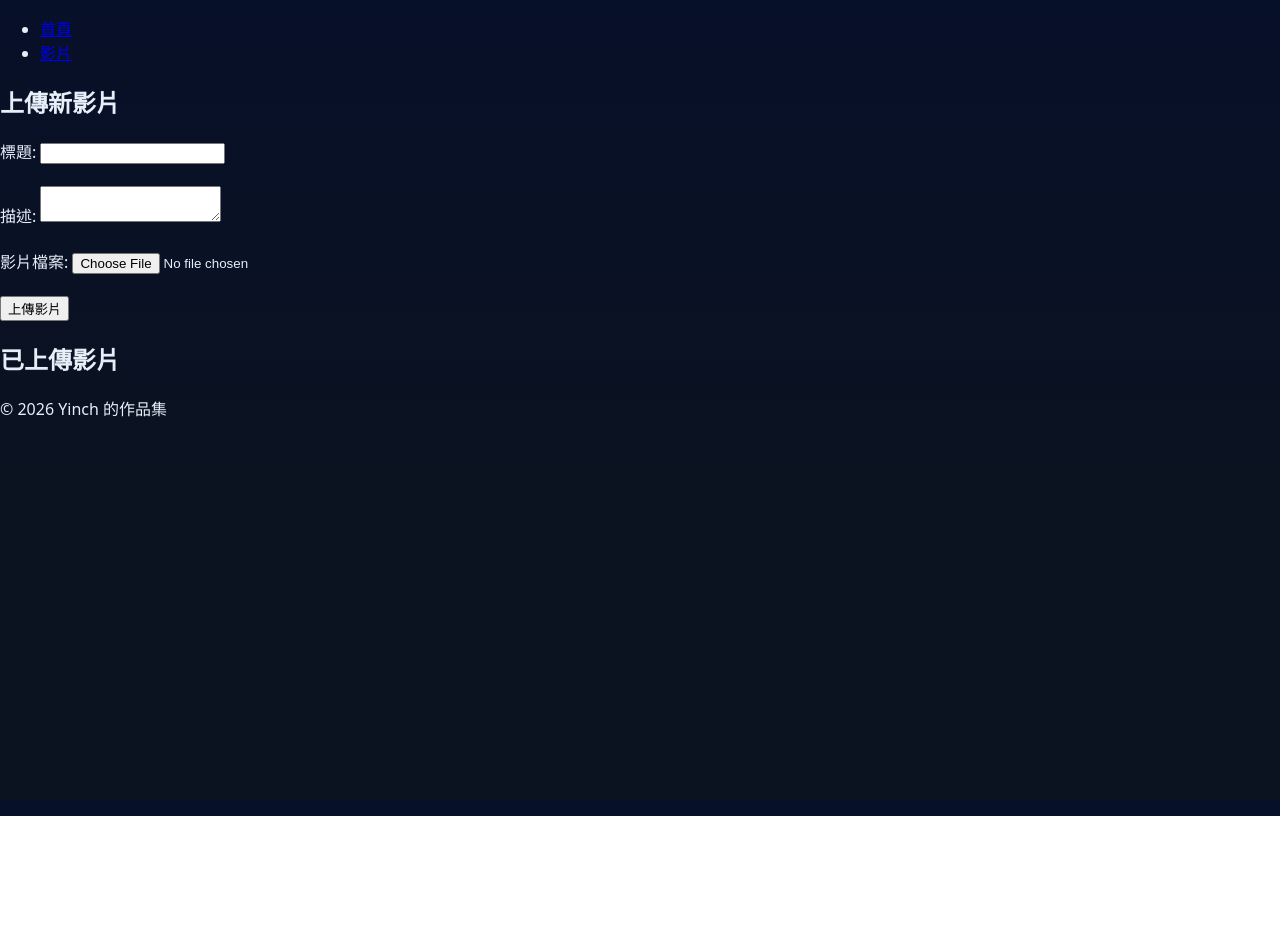
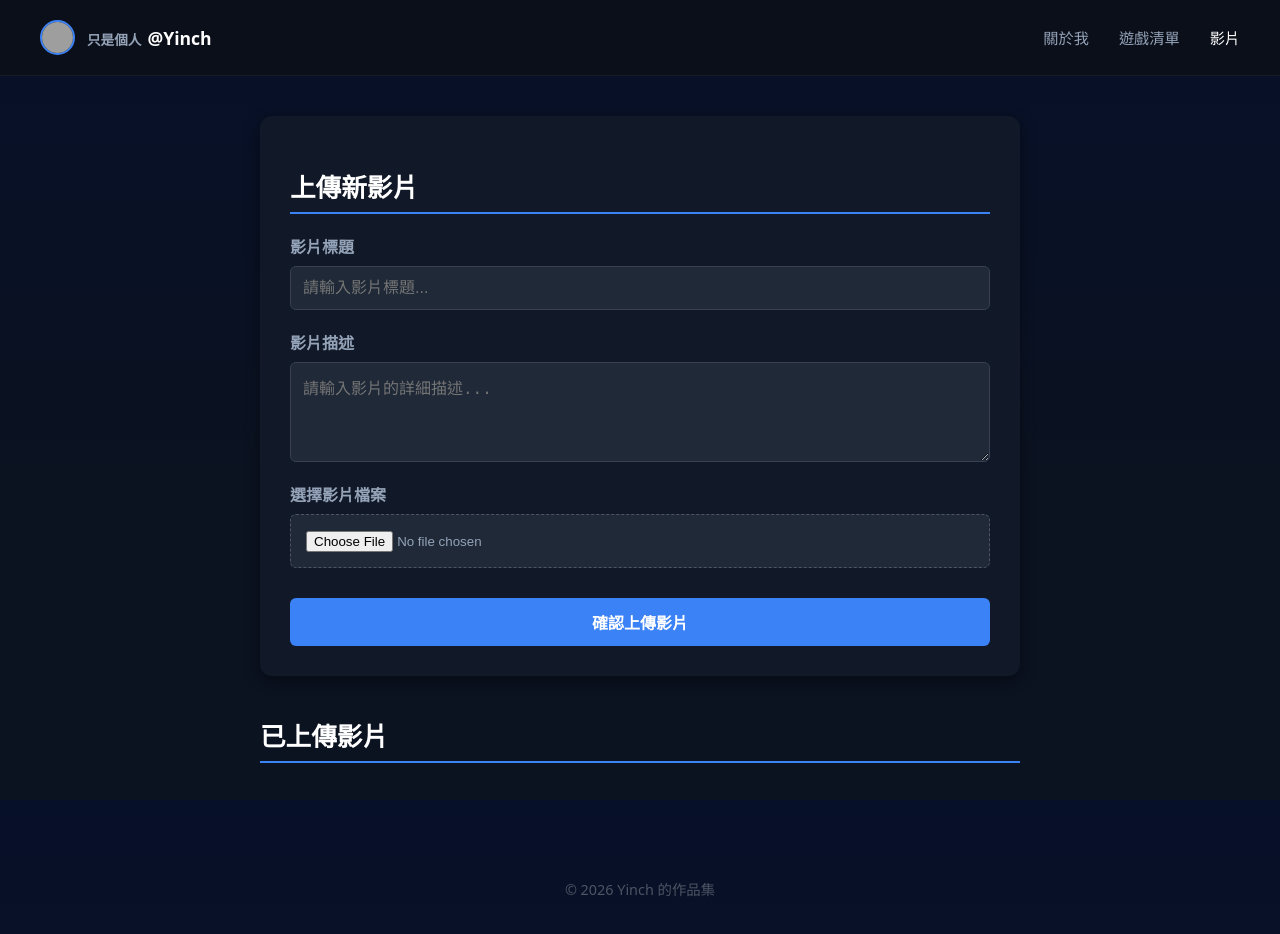
Before and after one commit to Y1nch/y1nch.github.io, a website: page videos.html in a window 1280 px wide. Before the commit the page ends 816 px from the top, so only its background shows below. Drawn offline with Linux system fonts and the light colour scheme; no server answers; grey boxes are pictures that could not be loaded.

Commit message:
V1.1
fixed video upload screen

```diff
--- a/videos.html
+++ b/videos.html
@@ -3,15 +3,186 @@
 <head>
     <meta charset="UTF-8">
     <meta name="viewport" content="width=device-width, initial-scale=1.0">
-    <title>影片</title>
+    <title>影片 - Yinch 的作品集</title>
     <link rel="stylesheet" href="styles/main.css">
+    <style>
+        /* 1. 頂部導覽列同步首頁樣式 */
+        header {
+            background-color: #0b0f19; /* 貼合首頁的深藍黑底色 */
+            padding: 20px 40px;
+            display: flex;
+            justify-content: space-between;
+            align-items: center;
+            border-bottom: 1px solid rgba(255, 255, 255, 0.05);
+        }
+
+        .logo-section {
+            display: flex;
+            align-items: center;
+            gap: 12px;
+        }
+
+        .logo-avatar {
+            width: 35px;
+            height: 35px;
+            border-radius: 50%;
+            object-fit: cover;
+            border: 2px solid #3b82f6;
+        }
+
+        .logo-text {
+            color: #ffffff;
+            font-weight: bold;
+            font-size: 1.1rem;
+            text-decoration: none;
+        }
+
+        .logo-sub {
+            color: #94a3b8;
+            font-size: 0.85rem;
+            margin-right: 6px;
+        }
+
+        nav ul {
+            list-style: none;
+            margin: 0;
+            padding: 0;
+            display: flex;
+            gap: 30px; /* 讓選單字體有舒服的間距 */
+        }
+
+        nav ul li a {
+            color: #94a3b8;
+            text-decoration: none;
+            font-size: 0.95rem;
+            transition: color 0.2s ease;
+        }
+
+        nav ul li a:hover,
+        nav ul li a.active {
+            color: #ffffff; /* 懸浮或作用中變亮白 */
+        }
+
+        /* 2. 頁面主體排版維持 */
+        main {
+            max-width: 800px;
+            margin: 40px auto;
+            padding: 0 20px;
+            font-family: -apple-system, BlinkMacSystemFont, "Segoe UI", Roboto, sans-serif;
+            color: #ffffff;
+        }
+
+        h2 {
+            font-size: 1.6rem;
+            margin-bottom: 20px;
+            border-bottom: 2px solid #3b82f6;
+            padding-bottom: 8px;
+            color: #ffffff;
+        }
+
+        #upload-video {
+            background-color: #111827; /* 微調深色卡片底色 */
+            padding: 30px;
+            border-radius: 12px;
+            box-shadow: 0 4px 15px rgba(0, 0, 0, 0.4);
+            margin-bottom: 40px;
+        }
+
+        .form-group {
+            margin-bottom: 20px;
+            display: flex;
+            flex-direction: column;
+        }
+
+        .form-group label {
+            margin-bottom: 8px;
+            font-weight: 600;
+            color: #94a3b8;
+        }
+
+        .form-group input[type="text"],
+        .form-group textarea {
+            width: 100%;
+            padding: 12px;
+            border: 1px solid #374151;
+            border-radius: 6px;
+            background-color: #1f2937;
+            color: #ffffff;
+            font-size: 1rem;
+            box-sizing: border-box;
+            transition: border-color 0.2s;
+        }
+
+        .form-group input[type="text"]:focus,
+        .form-group textarea:focus {
+            outline: none;
+            border-color: #3b82f6;
+            box-shadow: 0 0 0 3px rgba(59, 130, 246, 0.2);
+        }
+
+        .form-group textarea {
+            height: 100px;
+            resize: vertical;
+        }
+
+        .file-input-wrapper {
+            background-color: #1f2937;
+            border: 1px dashed #4b5563;
+            padding: 15px;
+            border-radius: 6px;
+        }
+
+        .file-input-wrapper input[type="file"] {
+            color: #94a3b8;
+        }
+
+        #video-upload-form button[type="submit"] {
+            background-color: #3b82f6;
+            color: white;
+            padding: 12px 24px;
+            border: none;
+            border-radius: 6px;
+            font-size: 1rem;
+            font-weight: 600;
+            cursor: pointer;
+            transition: background-color 0.2s, transform 0.1s;
+            width: 100%;
+            margin-top: 10px;
+        }
+
+        #video-upload-form button[type="submit"]:hover {
+            background-color: #2563eb;
+        }
+
+        #video-upload-form button[type="submit"]:active {
+            transform: scale(0.98);
+        }
+
+        #videos-container {
+            display: grid;
+            grid-template-columns: repeat(auto-fill, minmax(280px, 1fr));
+            gap: 20px;
+            margin-top: 20px;
+        }
+
+        footer {
+            text-align: center;
+            padding: 40px 0;
+            color: #4b5563;
+            font-size: 0.9rem;
+        }
+    </style>
 </head>
 <body>
     <header>
+        <div class="logo-section">
+            <img class="logo-avatar" src="https://github.com/Y1nch.png" alt="Avatar">
+            <a href="index.html" class="logo-text"><span class="logo-sub">只是個人</span>@Yinch</a>
+        </div>
         <nav>
             <ul>
-                <li><a href="index.html">首頁</a></li>
-                <li><a href="videos.html">影片</a></li>
+                <li><a href="index.html">關於我</a></li>
+                <li><a href="index.html#games">遊戲清單</a></li> <li><a href="videos.html" class="active">影片</a></li>
             </ul>
         </nav>
     </header>
@@ -20,24 +191,31 @@
         <section id="upload-video">
             <h2>上傳新影片</h2>
             <form id="video-upload-form" enctype="multipart/form-data">
-                <label for="video-title">標題:</label>
-                <input type="text" id="video-title" name="title" required><br><br>
+                <div class="form-group">
+                    <label for="video-title">影片標題</label>
+                    <input type="text" id="video-title" name="title" placeholder="請輸入影片標題..." required>
+                </div>
 
-                <label for="video-description">描述:</label>
-                <textarea id="video-description" name="description"></textarea><br><br>
+                <div class="form-group">
+                    <label for="video-description">影片描述</label>
+                    <textarea id="video-description" name="description" placeholder="請輸入影片的詳細描述..."></textarea>
+                </div>
 
-                <label for="video-file">影片檔案:</label>
-                <input type="file" id="video-file" name="video" accept="video/*" required><br><br>
+                <div class="form-group">
+                    <label for="video-file">選擇影片檔案</label>
+                    <div class="file-input-wrapper">
+                        <input type="file" id="video-file" name="video" accept="video/*" required>
+                    </div>
+                </div>
 
-                <button type="submit">上傳影片</button>
+                <button type="submit">確認上傳影片</button>
             </form>
         </section>
 
         <section id="video-list">
             <h2>已上傳影片</h2>
             <div id="videos-container">
-                <!-- Videos will be loaded here by JavaScript -->
-            </div>
+                </div>
         </section>
     </main>
 
```
